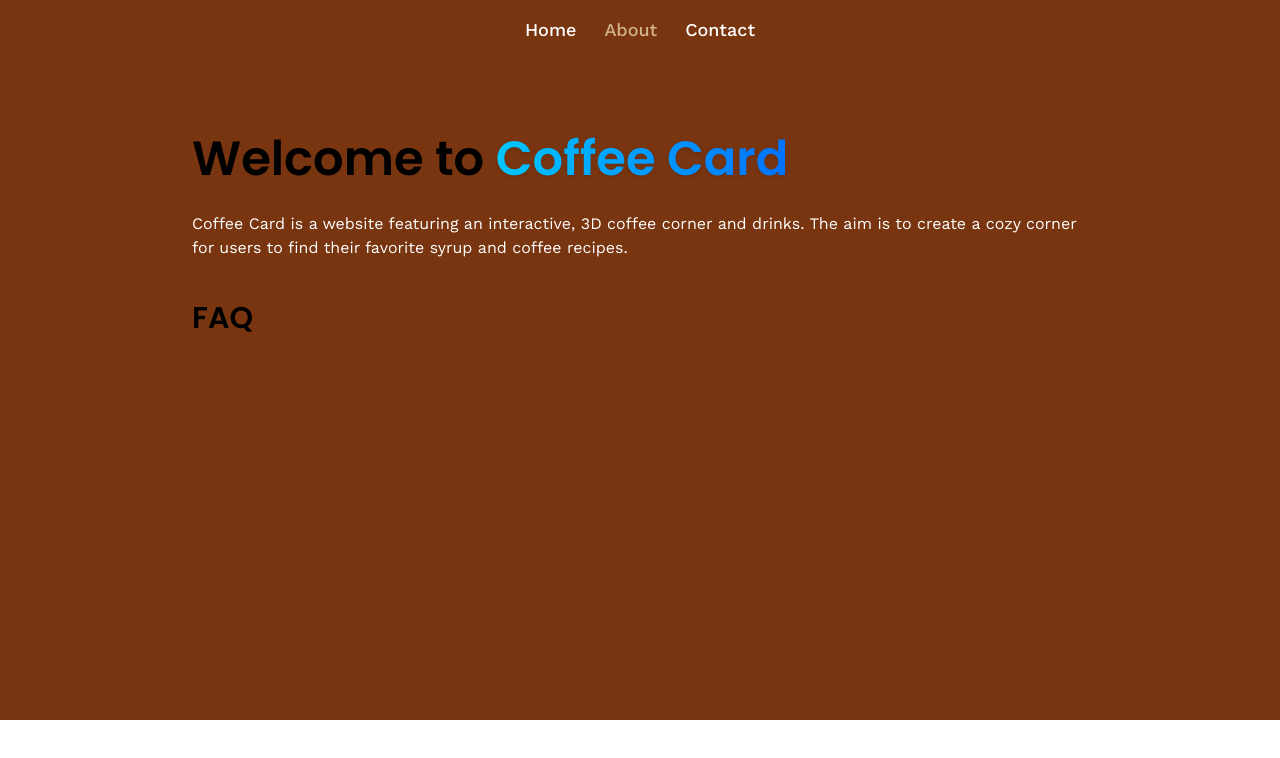
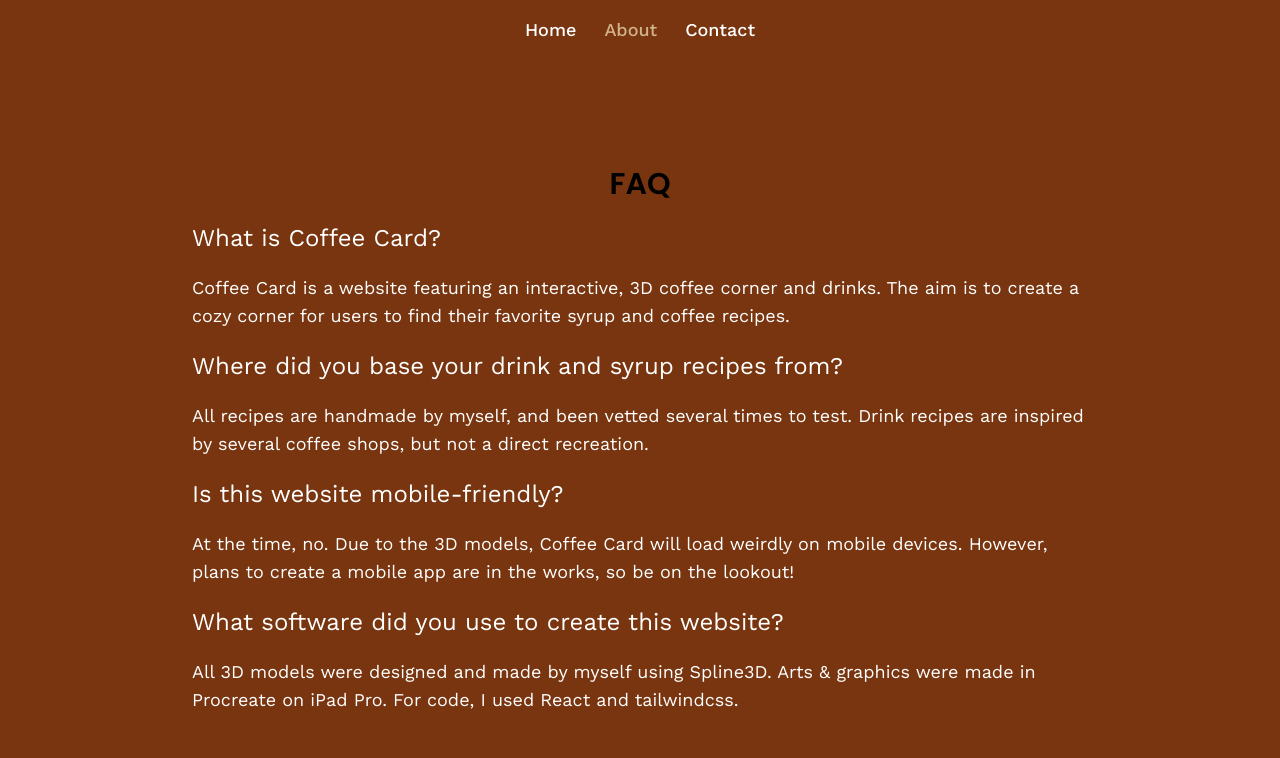
Before and after one commit to alomarramaa/coffee-card, a React (Vite) app: page /about in a window 1280 px wide. Shown: the top 758 px of the page. Built offline with nearby package versions, Linux system fonts and the light colour scheme; a web font is replaced by a local one.

Commit message:
rough FAQ draft

```diff
--- a/src/pages/About.jsx
+++ b/src/pages/About.jsx
@@ -3,27 +3,55 @@ import React from "react";
 const About = () => {
   return (
     <section className="max-container">
-      <h1 className="head-text">
-        Welcome to{" "}
-        <span className="blue-gradient_text font-semibold drop-shadow">
-          {" "}
-          Coffee Card{" "}
-        </span>
-      </h1>
+      <div className="py-10 flex flex-col">
+        <h3 className="subhead-text text-center text-6xl">FAQ</h3>
 
-      <div className="mt-5 flex flex-col gap-3 text-white">
-        <p>
-          Coffee Card is a website featuring an interactive, 3D coffee corner
-          and drinks. The aim is to create a cozy corner for users to find their
-          favorite syrup and coffee recipes.
-        </p>
-      </div>
+        <div className="mt-5 flex flex-col gap-3 text-white text-2xl">
+          <p>What is Coffee Card?</p>
+        </div>
 
-      <div className="py-10 flex flex-col">
-        <h3 className="subhead-text">
-        FAQ
-        </h3>
+        <div className="mt-5 flex flex-col gap-3 text-white text-lg">
+          <p>
+            Coffee Card is a website featuring an interactive, 3D coffee corner
+            and drinks. The aim is to create a cozy corner for users to find
+            their favorite syrup and coffee recipes.
+          </p>
+        </div>
 
+        <div className="mt-5 flex flex-col gap-3 text-white text-2xl">
+          <p>Where did you base your drink and syrup recipes from?</p>
+        </div>
+
+        <div className="mt-5 flex flex-col gap-3 text-white text-lg">
+          <p>
+            All recipes are handmade by myself, and been vetted several times to
+            test. Drink recipes are inspired by several coffee shops, but not a
+            direct recreation.
+          </p>
+        </div>
+
+        <div className="mt-5 flex flex-col gap-3 text-white text-2xl">
+          <p>Is this website mobile-friendly? </p>
+        </div>
+
+        <div className="mt-5 flex flex-col gap-3 text-white text-lg">
+          <p>
+            At the time, no. Due to the 3D models, Coffee Card will load weirdly
+            on mobile devices. However, plans to create a mobile app are in the works, so be on the lookout!
+          </p>
+        </div>
+
+        <div className="mt-5 flex flex-col gap-3 text-white text-2xl">
+          <p>What software did you use to create this website?</p>
+        </div>
+
+        <div className="mt-5 flex flex-col gap-3 text-white text-lg">
+          <p>
+            All 3D models were designed and made by myself using Spline3D. Arts & graphics
+            were made in Procreate on iPad Pro. For code, I used React and
+            tailwindcss.{" "}
+          </p>
+        </div>
       </div>
     </section>
   );
```
